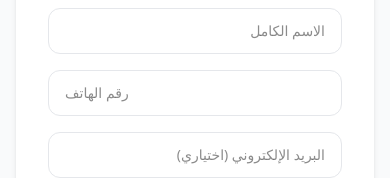
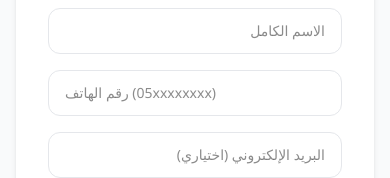
Before and after one commit to aihuhstore-hue/tasky-dz, a Next.js app: page /register in a window 390 px wide. Shown: the part 324-502 px from the top of the page. Built offline with nearby package versions, Linux system fonts and the light colour scheme.

Commit message:
limit phone input to 10 digits

```diff
--- a/app/login/page.tsx
+++ b/app/login/page.tsx
@@ -58,10 +58,11 @@ export default function Login() {
           <input
             type="tel"
             name="phone"
-            placeholder="رقم الهاتف"
+            placeholder="رقم الهاتف (05xxxxxxxx)"
             value={form.phone}
             onChange={handleChange}
             required
+            maxLength={10}
             className="border border-gray-200 rounded-xl px-4 py-3 text-sm outline-none focus:border-green-500"
           />
           <input
--- a/app/register/page.tsx
+++ b/app/register/page.tsx
@@ -103,10 +103,11 @@ export default function Register() {
           <input
             type="tel"
             name="phone"
-            placeholder="رقم الهاتف"
+            placeholder="رقم الهاتف (05xxxxxxxx)"
             value={form.phone}
             onChange={handleChange}
             required
+            maxLength={10}
             className="border border-gray-200 rounded-xl px-4 py-3 text-sm outline-none focus:border-green-500"
           />
           <input
```
